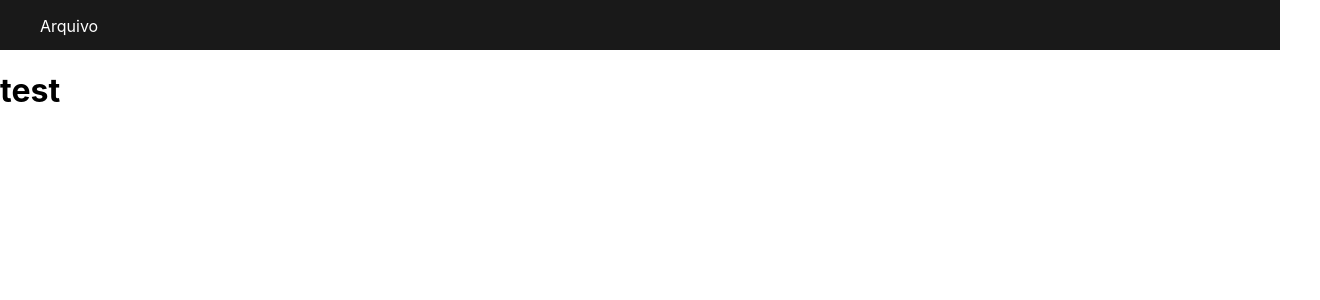
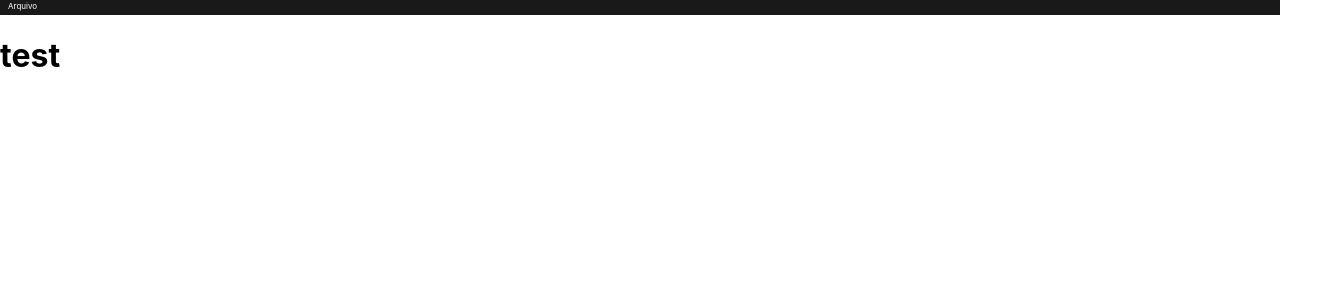
Before and after one commit to Mooteus/PixelArt-Editor, a React (Vite) app: page / in a window 1280 px wide. Shown: the top 300 px of the page, 1320 px wide, since content can reach past the window. Built offline with nearby package versions, Linux system fonts and the light colour scheme.

Commit message:
Refactor/Style: Header visual update
header size and archive dropdow size

```diff
--- a/src/components/Header/Header.styled.js
+++ b/src/components/Header/Header.styled.js
@@ -3,27 +3,34 @@ import styled from 'styled-components';
 export const Header = styled.header`
   background-color: #191919;
   width: 100%;
-  height: 50px;
+  height: 15px;
   display: flex;
-  flex-direction: column;
 `;
 
 export const UlOption = styled.ul`
+  margin: 0;
+  padding: 0;
   width: 100%;
   list-style-type: none;
 `;
 
 export const LiOption = styled.li`
+  margin-top: 1px;
+  margin-left: 1em;
+  height: 10px;
+  width: 30px;
   color: white;
-  width: 60px;
-  height: 30px;
+  font-size: 8px;
   cursor: pointer;
 `;
 
 export const ShowArchivesUl = styled.ul`
+  right: 10px;
+  display: flex;
+  flex-direction: column;
   padding: 0;
-  width: 150px;
-  height: 200px;
+  width: 100px;
+  height: 100px;
   background-color: #191919;
   list-style: none;
   position: relative;
```
